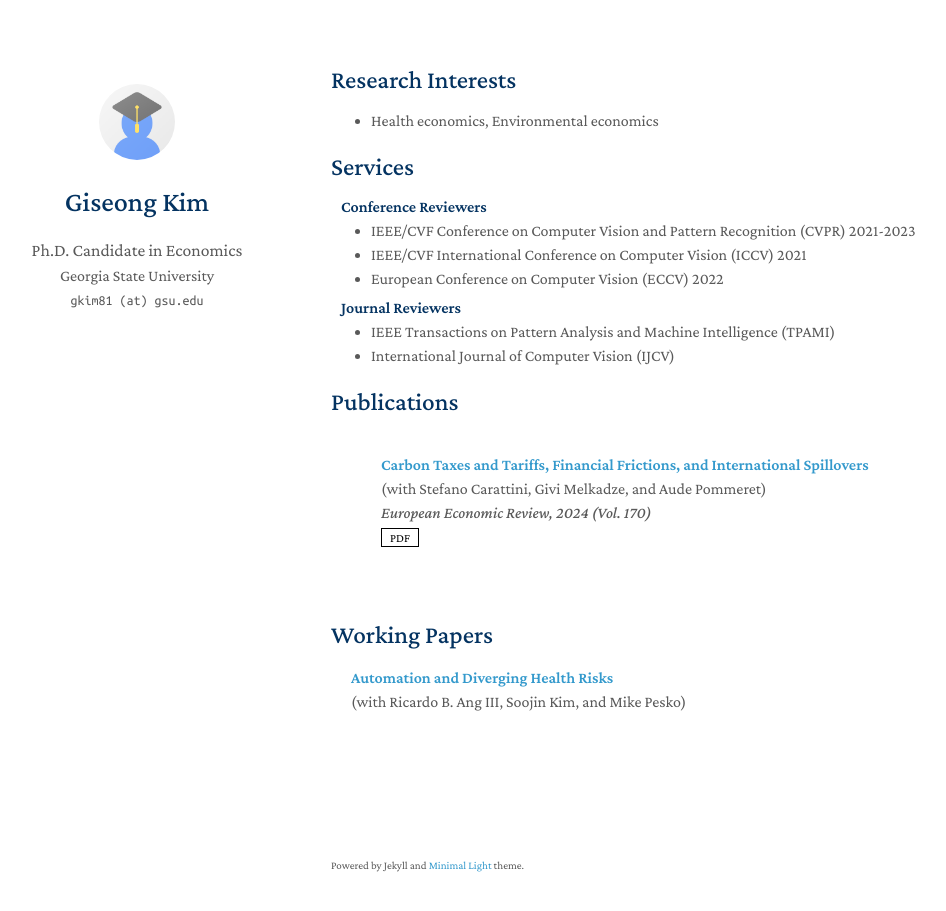
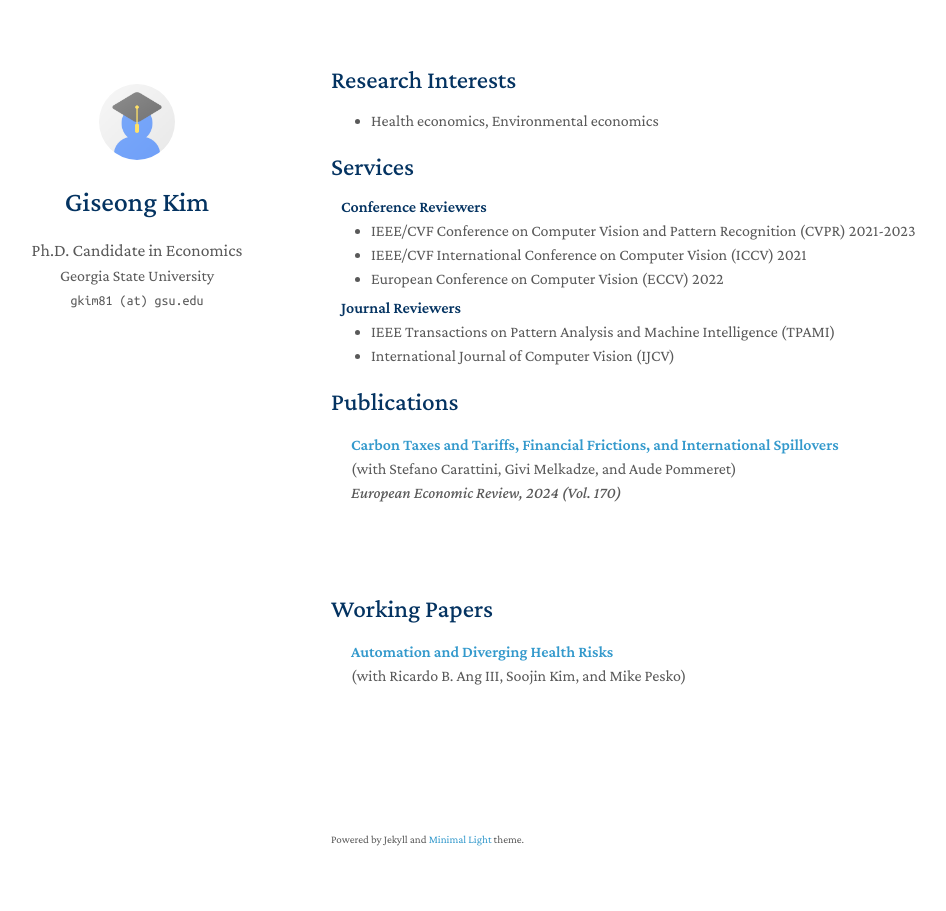
Before and after one commit to giseong-kim/giseong-kim.github.io, a Jekyll site: the page built from index.md, in a window 1280 px wide and 946 px high. Shown: the top 911 px of the window, without its empty margins (139-1085 px from the left). Built offline with Jekyll 4.4.1, drawn with Linux system fonts in a browser that asks for light colours; a style sheet for code colours, icons or effects is not loaded.

Commit message:
Update publications.md

```diff
--- a/_includes/publications.md
+++ b/_includes/publications.md
@@ -7,39 +7,11 @@
 
 <li>
 <div class="pub-row">
-  <div class="col-sm-3 abbr" style="position: relative;padding-right: 15px;padding-left: 15px;">
-    {% if link.image %}
-    <img src="{{ link.image }}" class="teaser img-fluid z-depth-1" style="width=100;height=40%">
-    {% if link.conference_short %}
-    <abbr class="badge">{{ link.conference_short }}</abbr>
-    {% endif %}
-    {% endif %}
-  </div>
   <div class="col-sm-9" style="position: relative;padding-right: 15px;padding-left: 20px;">
       <div class="title"><a href="{{ link.pdf }}">{{ link.title }}</a></div>
       <div class="author">{{ link.authors }}</div>
       <div class="periodical"><em>{{ link.conference }}</em>
       </div>
-    <div class="links">
-      {% if link.pdf %}
-      <a href="{{ link.pdf }}" class="btn btn-sm z-depth-0" role="button" target="_blank" style="font-size:12px;">PDF</a>
-      {% endif %}
-      {% if link.code %}
-      <a href="{{ link.code }}" class="btn btn-sm z-depth-0" role="button" target="_blank" style="font-size:12px;">Code</a>
-      {% endif %}
-      {% if link.page %}
-      <a href="{{ link.page }}" class="btn btn-sm z-depth-0" role="button" target="_blank" style="font-size:12px;">Project Page</a>
-      {% endif %}
-      {% if link.bibtex %}
-      <a href="{{ link.bibtex }}" class="btn btn-sm z-depth-0" role="button" target="_blank" style="font-size:12px;">BibTex</a>
-      {% endif %}
-      {% if link.notes %}
-      <strong> <i style="color:#e74d3c">{{ link.notes }}</i></strong>
-      {% endif %}
-      {% if link.others %}
-      {{ link.others }}
-      {% endif %}
-    </div>
   </div>
 </div>
 </li>
```
